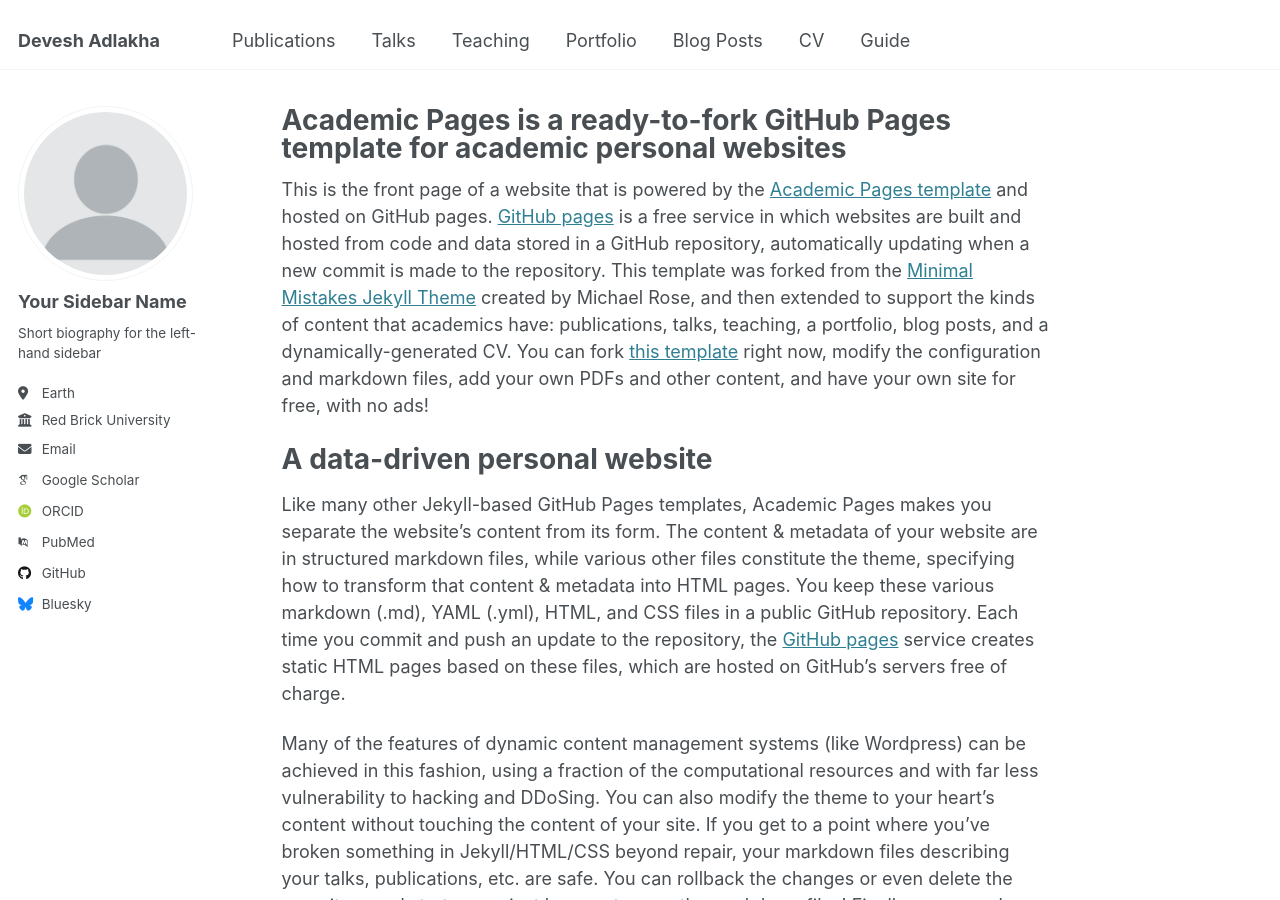
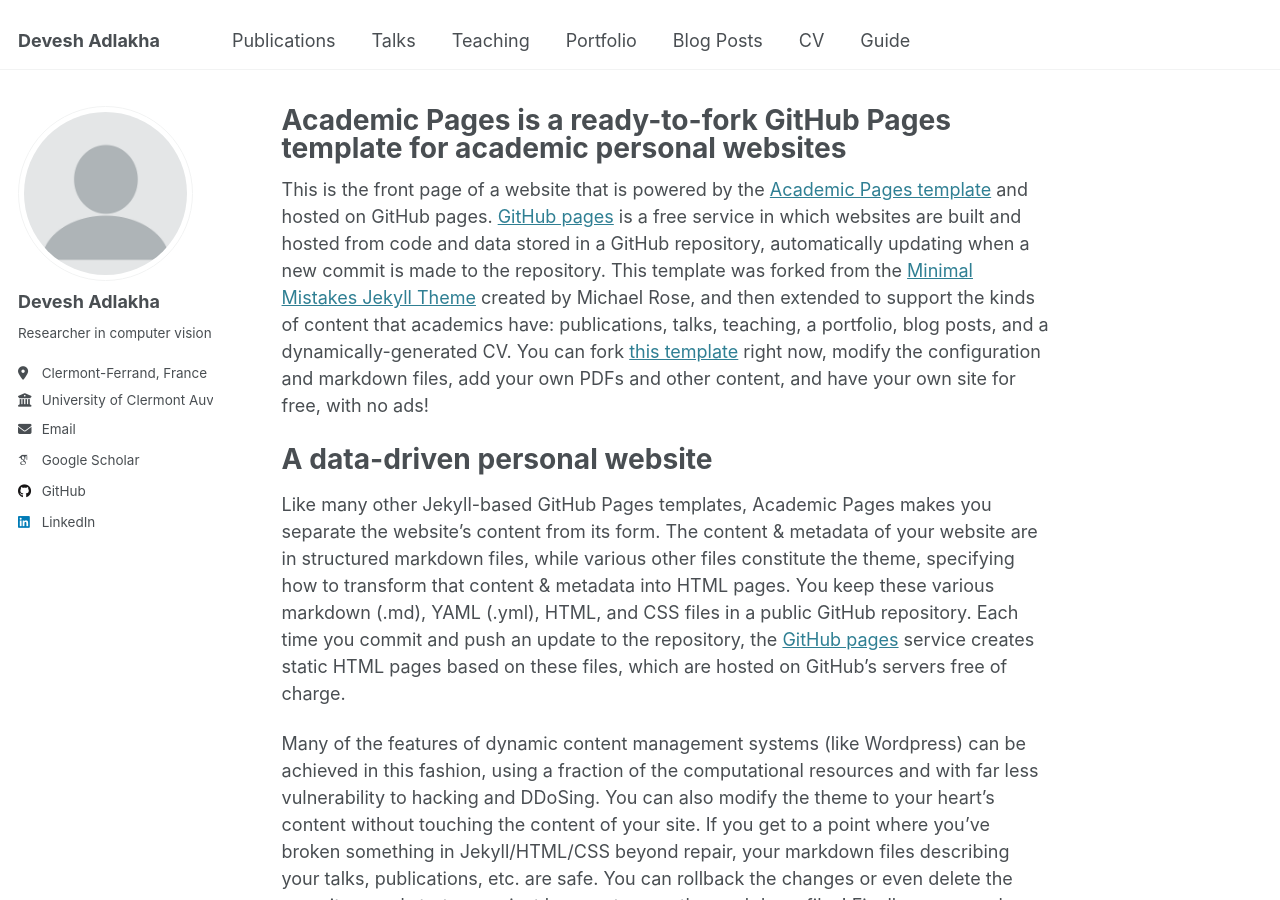
Before and after one commit to devadlakha/devadlakha.github.io, a Jekyll site: the page built from _pages/about.md, in a window 1280 px wide and 900 px high. Built offline with Jekyll 4.4.1, drawn with Linux system fonts in a browser that asks for light colours; some web fonts are replaced.

Commit message:
Update _config.yml

```diff
--- a/_config.yml
+++ b/_config.yml
@@ -23,34 +23,34 @@ repository               : "devadlakha/devadlakha.github.io"
 author:
   # Biographic information
   avatar           : "profile.png"
-  name             : "Your Sidebar Name"
+  name             : "Devesh Adlakha"
   pronouns         : # example: "she/her"
-  bio              : "Short biography for the left-hand sidebar"
-  location         : "Earth"
-  employer         : "Red Brick University"
+  bio              : "Researcher in computer vision"
+  location         : "Clermont-Ferrand, France"
+  employer         : "University of Clermont Auvergne"
   uri              : # URL
-  email            : "none@example.org"
+  email            : "deveshadlakha@gmail.com"
 
   # Academic websites
   arxiv            : # URL - Update with the correct link to your profile
-  googlescholar    : "https://scholar.google.com/citations?user=PS_CX0AAAAAJ"
+  googlescholar    : "https://scholar.google.com/citations?user=DDcu_7kAAAAJ&hl=en&oi=ao"
   impactstory      : # URL
-  orcid            : "http://orcid.org/yourorcidurl"
-  semantic         : # URL
-  pubmed           : "https://www.ncbi.nlm.nih.gov/pubmed/?term=john+snow"
-  researchgate     : # URL
-  scopus           : # URL
+  orcid            :
+  semantic         :
+  pubmed           :
+  researchgate     :
+  scopus           :
 
   # Repositories and software development
   bitbucket        : # Username - Update with your username on the site
   codepen          : # Username
   dribbble         : # Username
-  github           : "academicpages"
+  github           : "devadlakha"
   kaggle           : # Username
   stackoverflow    : # User number or user number and name (i.e., use "1" or "1/jeff-atwood")
 
   # Social media
-  bluesky          : "bsky.app" # Replace this with you Bluesky username
+  bluesky          :  # Replace this with you Bluesky username
   facebook         : # Username
   flickr           : # Username
   foursquare       : # Username
@@ -59,7 +59,7 @@ author:
   keybase          : # Username
   instagram        : # Username
   lastfm           : # Username
-  linkedin         : # Username
+  linkedin         : "devadlakha"
   mastodon         : # URL
   medium           : # URL
   pinterest        : # Username
```
